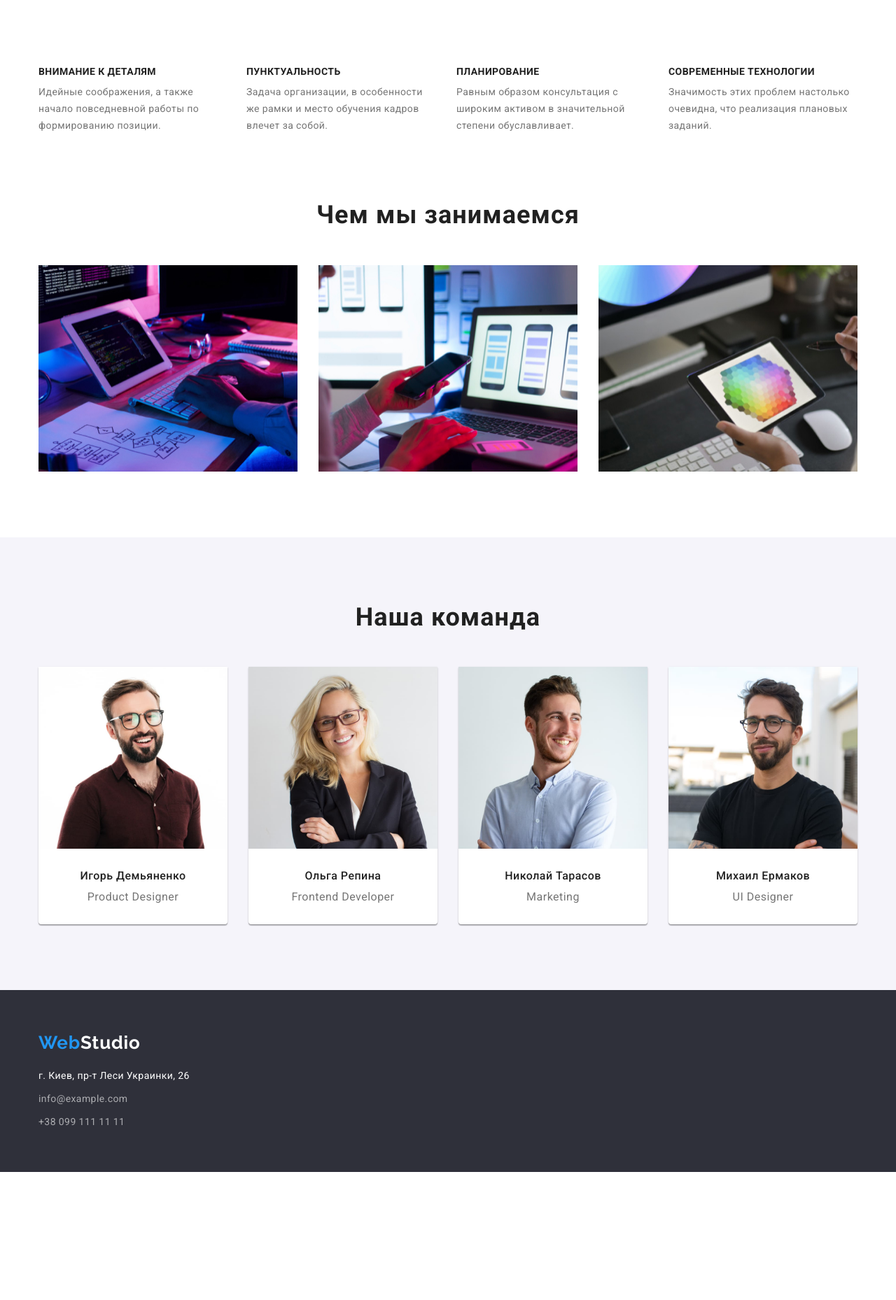
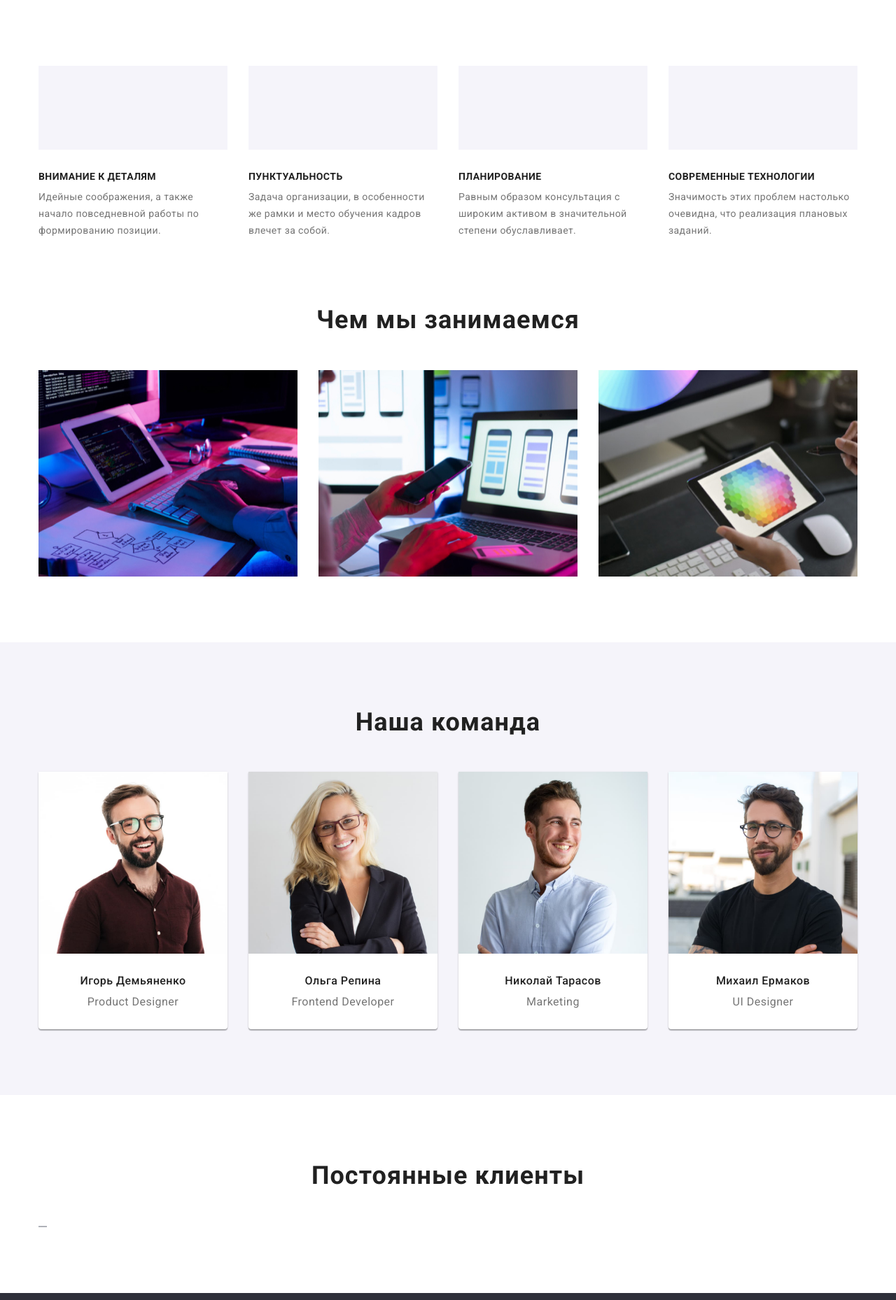
Before and after one commit to Urichcool/goit-markup-hw-04, a plain HTML site: page index.html in a window 1280 px wide. Shown: the part 682-2540 px from the top of the page at 70% size. Before the commit the page ends 2357 px from the top, so only its background shows below. Drawn offline with Linux system fonts and the light colour scheme.

Commit message:
shadows-portfolio html-clients

```diff
--- a/css/styles.css
+++ b/css/styles.css
@@ -246,8 +246,21 @@ p {
   justify-content: space-between;
 }
 
+.features-list-item{
+  min-width: 270px;
+}
+
+.features-list-item::before{
+  display: block;
+  content: '';
+  height: 120px;
+  background-color: var(--secondary-white-color);
+  margin-bottom: 30px;
+
+
+}
+
 .features-list-item + .features-list-item {
-  min-width: 270px;
   margin-left: 30px;
 }
 
@@ -357,6 +370,33 @@ p {
   letter-spacing: 0.03em;
 }
 
+/* clients */
+
+.clients{
+  padding-top: 94px;
+  padding-bottom: 94px;
+  text-align: center;
+}
+
+.clients-title{
+  margin-bottom: 50px;
+ font-family: "Roboto";
+  font-style: normal;
+  color: var(--title-text-color);
+  font-weight: 700;
+  font-size: 36px;
+  line-height: 1.2;
+  letter-spacing: 0.03em;
+}
+
+.clients-list{
+  display: flex;
+}
+
+.clients-item{
+  border: 1px solid rgba(175, 177, 184, 1);
+}
+
 /* footer */
 
 .page-footer {
@@ -452,12 +492,14 @@ p {
   line-height: 1.6;
   letter-spacing: 0.03em;
   cursor: pointer;
+
 }
 
 .examples-button:hover,
 .examples-button:focus {
   color: var(--primary-white-color);
   background-color: var(--accent-color);
+  filter: drop-shadow(0px 4px 4px rgba(0, 0, 0, 0.25));
 }
 
 .card-set {
@@ -473,6 +515,11 @@ p {
   margin-left: var(--card-set-gap);
 }
 
+.card-set-item:hover,
+.card-set-item:focus{
+  box-shadow: 0px 1px 1px rgba(0, 0, 0, 0.12), 0px 4px 4px rgba(0, 0, 0, 0.06), 1px 4px 6px rgba(0, 0, 0, 0.16);
+}
+
 .card-content{
     padding: 20px 24px;
     border-bottom: 1px solid #EEEEEE;
@@ -483,6 +530,7 @@ p {
 .card-set-link{
   text-decoration: none;
 }
+
 
 .examples-name {
   color: var(--title-text-color);
--- a/index.html
+++ b/index.html
@@ -126,6 +126,20 @@
     </div>
     </section>
 
+    <section class="clients">
+        <div class="container">
+            <h2 class="clients-title">Постоянные клиенты</h2>
+            <ul class="list clients-list">
+                <li class="clients-item"><a href="#"></a></li>
+                <li class="clients-item"><a href="#"></a></li>
+                <li class="clients-item"><a href="#"></a></li>
+                <li class="clients-item"><a href="#"></a></li>
+                <li class="clients-item"><a href="#"></a></li>
+                <li class="clients-item"><a href="#"></a></li>
+            </ul>
+        </div>
+    </section>
+
 </main>
 
     <footer class="page-footer">
```
